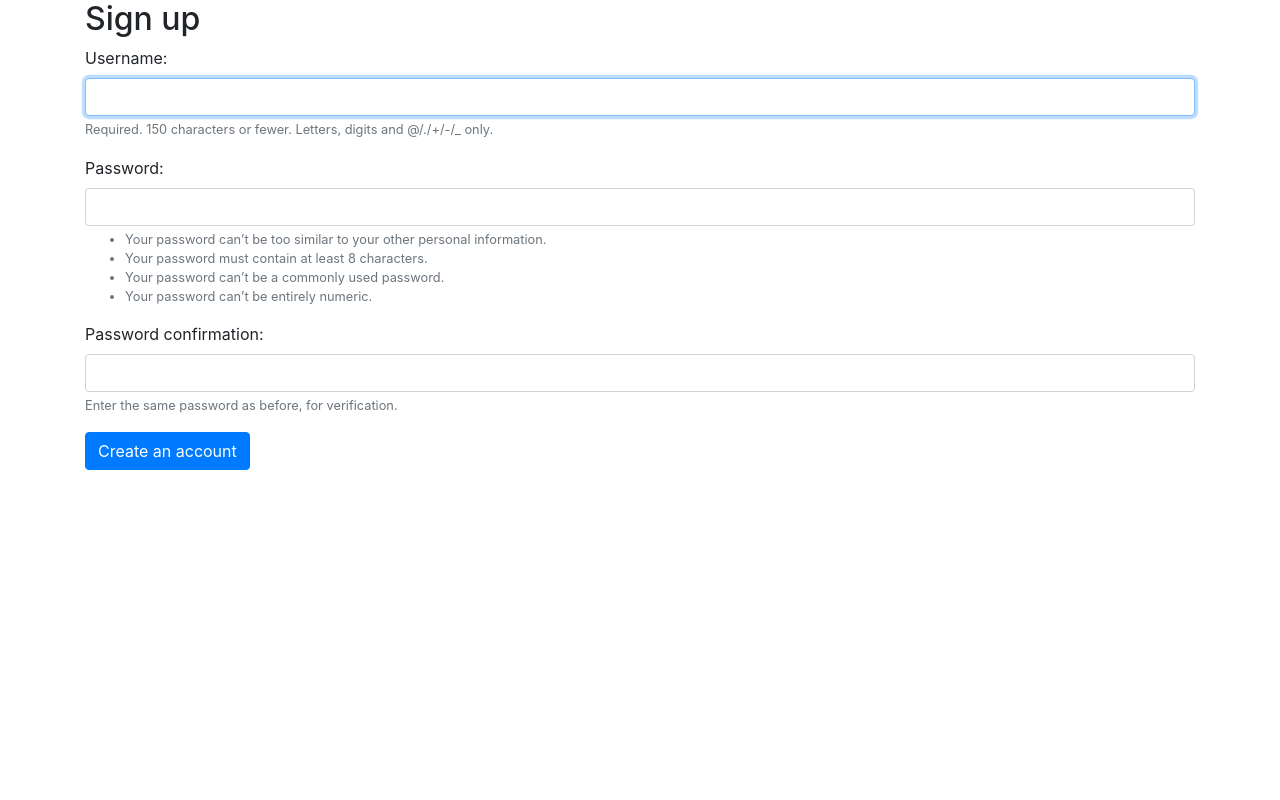
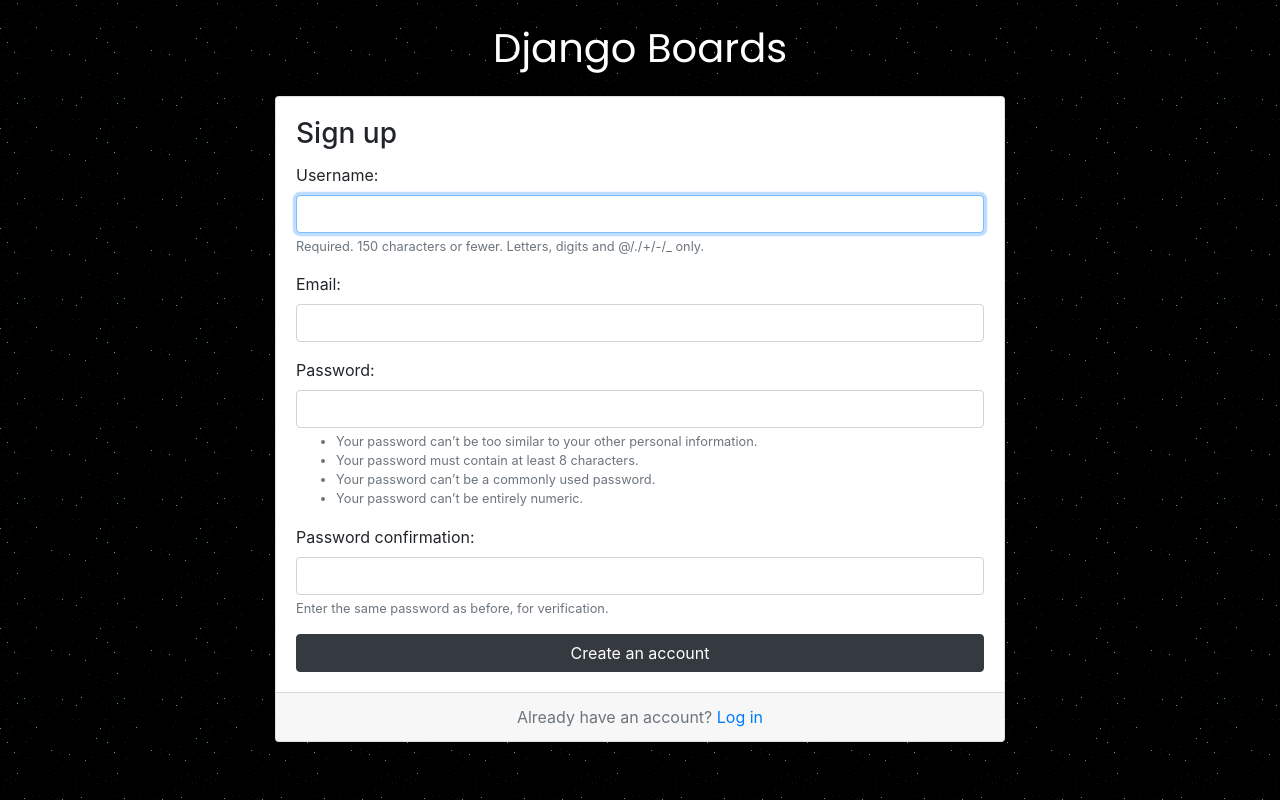
Before and after one commit to rvmoura96/django-tutorial-sibtc, a Django app: page /signup/ in a window 1280 px wide. Run offline with Django 3.2, Linux system fonts and the light colour scheme; some libraries are stand-ins or nearby versions.

Commit message:
Conclusion Sign Up module from part 4 form tutorial series.

```diff
--- /dev/null
+++ b/myproject/accounts/forms.py
@@ -0,0 +1,9 @@
+from django import forms
+from django.contrib.auth.forms import UserCreationForm
+from django.contrib.auth.models import User
+
+class SignUpForm(UserCreationForm):
+    email = forms.CharField(max_length=254, required=True, widget=forms.EmailInput())
+    class Meta:
+        model = User
+        fields = ('username', 'email', 'password1', 'password2')
--- a/myproject/accounts/views.py
+++ b/myproject/accounts/views.py
@@ -1,15 +1,16 @@
 from django.contrib.auth import login as auth_login
-from django.contrib.auth.forms import UserCreationForm
 from django.shortcuts import render, redirect
+
+from .forms import SignUpForm
 
 # Create your views here.
 def signup(request):
     if request.method == 'POST':
-        form = UserCreationForm(request.POST)
+        form = SignUpForm(request.POST)
         if form.is_valid():
             user = form.save()
             auth_login(request, user)
             return redirect('home')
     else:
-        form = UserCreationForm()
+        form = SignUpForm()
     return render(request, 'signup.html', {'form': form})
--- /dev/null
+++ b/myproject/static/css/accounts.css
@@ -0,0 +1,16 @@
+body {
+    background-image: url(../img/darkness.png);
+}
+
+.logo {
+    font-family: 'Poppins', cursive;
+}
+
+.logo a{
+    color:#FFF;
+}
+
+.logo a:hover,
+.logo a:active {
+    text-decoration: none;
+}
--- a/myproject/templates/signup.html
+++ b/myproject/templates/signup.html
@@ -1,12 +1,32 @@
 {% extends 'base.html' %}
+
+{% load static %}
+
+{% block stylesheet %}
+    <link rel="stylesheet" href="{% static 'css/accounts.css' %}">
+{% endblock %}
 
 {% block body %}
     <div class="container">
-        <h2>Sign up</h2>
-        <form method="post" novalidate>
-            {% csrf_token %}
-            {% include 'includes/form.html' %}
-            <button type="submit" class="btn btn-primary">Create an account</button>
-        </form>
+        <h1 class="text-center logo my-4">
+           <a href="{% url 'home' %}">Django Boards</a>
+        </h1>
+        <div class="row justify-content-center">
+            <div class="col-lg-8 col-md-10 col-sm-12">
+                <div class="card">
+                     <div class="card-body">
+                        <h3 class="card-title">Sign up</h3>
+                        <form method="post" novalidate>
+                            {% csrf_token %}
+                            {% include 'includes/form.html' %}
+                            <button type="submit" class="btn btn-dark btn-block">Create an account</button>
+                        </form>
+                    </div>
+                    <div class="card-footer text-muted text-center">
+                        Already have an account? <a href="#"> Log in</a>
+                    </div>
+                </div>
+            </div>
+        </div>
     </div>
 {% endblock %}
```
Also changed, not shown: myproject/accounts/tests/test_view_signup.py (renamed from myproject/accounts/tests.py, +31 -1 lines), myproject/static/img/darkness.png (added).
